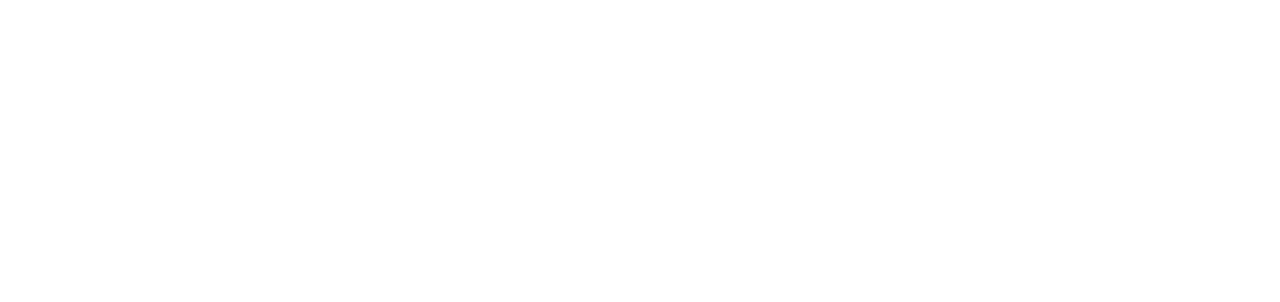
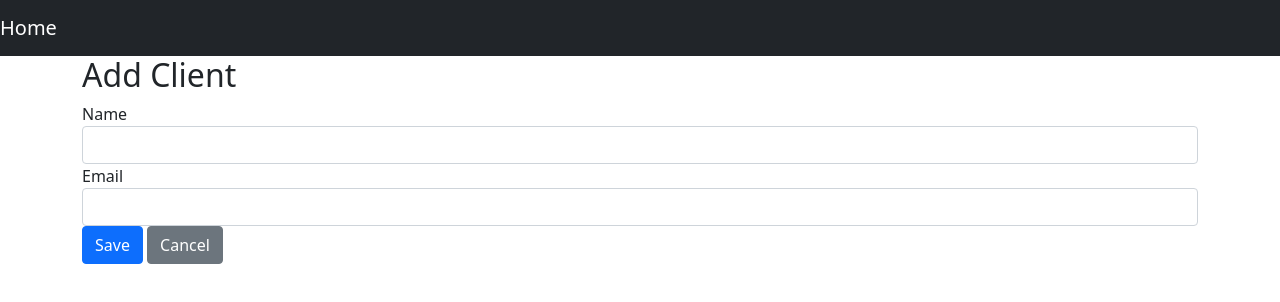
Before and after one commit to Vaidas2022/react-spring-front, a React (Create React App) app: page /clients/1 in a window 1280 px wide. Shown: the top 302 px of the page. Built offline with nearby package versions, Linux system fonts and the light colour scheme; no server answers.

Commit message:
Added EditClient

```diff
--- a/src/App.js
+++ b/src/App.js
@@ -3,7 +3,7 @@
 import Home from './Home';
 import { BrowserRouter as Router, Route, Switch } from 'react-router-dom';
 import ClientList from './ClientList';
-//import ClientEdit from "./ClientEdit";
+import ClientEdit from "./ClientEdit";
 
 
 function App() {
@@ -13,7 +13,7 @@
     <Switch>
       <Route path='/' exact={true} component={Home}/>
       <Route path='/clients' exact={true} component={ClientList}/>
-      {/* <Route path='/clients/:id' component={ClientEdit}/> */}
+      <Route path='/clients/:id' component={ClientEdit}/>
     </Switch>
   </Router>
   );
--- a/src/AppNavbar.js
+++ b/src/AppNavbar.js
@@ -1,6 +1,7 @@
 import React, {Component, useState} from 'react';
 import {Navbar, NavbarBrand} from 'reactstrap';
 import {Link} from 'react-router-dom';
+
 
 function AppNavbar(){
     const [isOpen, setIsOpen] = useState(false);
--- /dev/null
+++ b/src/ClientEdit.js
@@ -0,0 +1,80 @@
+import React, { Component, useEffect, useState } from 'react';
+import { Link, withRouter } from 'react-router-dom';
+import { Button, Container, Form, FormGroup, Input, Label } from 'reactstrap';
+import AppNavbar from './AppNavbar';
+
+function ClientEdit(props){
+
+    const [item, setItem] = useState({
+            name: '',
+            email: ''
+    });
+
+    useEffect(() => {
+       loadClient();
+    }, []);
+
+
+    async function loadClient() {
+        if (props.match.params.id !== 'new') {
+            console.log(props);
+            const client = await (await fetch(`/clients/${props.match.params.id}`)).json();
+            setItem(client);
+        }
+    }
+
+    async function handleSubmit(event){
+        event.preventDefault();
+
+        await fetch('/clients' + (item.id ? '/' + item.id : ''), {
+            method: (item.id) ? 'PUT' : 'POST',
+            headers: {
+                'Accept': 'application/json',
+                'Content-Type': 'application/json'
+            },
+            body: JSON.stringify(item),  //   <--  IMPORTANT !!!
+        });
+        props.history.push('/clients');
+
+    }
+
+    function handleChange(event) {
+        const target = event.target;
+        const value = target.value;
+        const name = target.name;
+        item[name] = value;
+        setItem(item);
+    }
+
+
+
+    return (
+
+     <div>
+        <AppNavbar/>
+        <Container>
+            <h2>{item.id ? 'Edit Client' : 'Add Client'}</h2>
+            <Form onSubmit={handleSubmit}>
+                <FormGroup>
+                    <Label for="name">Name</Label>
+                    <Input type="text" name="name" id="name" value={item.name || ''}
+                           onChange={handleChange} autoComplete="name"/>
+                </FormGroup>
+                <FormGroup>
+                    <Label for="email">Email</Label>
+                    <Input type="text" name="email" id="email" value={item.email || ''}
+                           onChange={handleChange} autoComplete="email"/>
+                </FormGroup>
+                <FormGroup>
+                    <Button color="primary" type="submit">Save</Button>{' '}
+                    <Button color="secondary" tag={Link} to="/clients">Cancel</Button>
+                </FormGroup>
+            </Form>
+        </Container>
+    </div>
+    )
+
+
+}
+
+export default withRouter(ClientEdit);
--- a/src/ClientList.js
+++ b/src/ClientList.js
@@ -1,6 +1,7 @@
 import { useEffect, useState } from "react";
 import { Button, ButtonGroup, Container, Table } from 'reactstrap';
 import { Link } from 'react-router-dom';
+import AppNavbar from './AppNavbar';
 
 
 function ClientList() {
@@ -41,7 +42,7 @@
                     <td>{client.email}</td>
                     <td>
                         <ButtonGroup>
-                            <Button size="sm" color="primary" to={"/clients/" + client.id}>Edit</Button>
+                            <Button size="sm" color="primary" tag={Link} to={"/clients/" + client.id}>Edit</Button>
                             <Button size="sm" color="danger" onClick={() => remove(client.id)}>Delete</Button>
                         </ButtonGroup>
                     </td>
@@ -50,6 +51,7 @@
 
   return (
     <div className="ClientList">
+        <AppNavbar/>
         <Container fluid>
             <h2>Clients</h2>
             <Table className="mt-4 text-dark">
```
